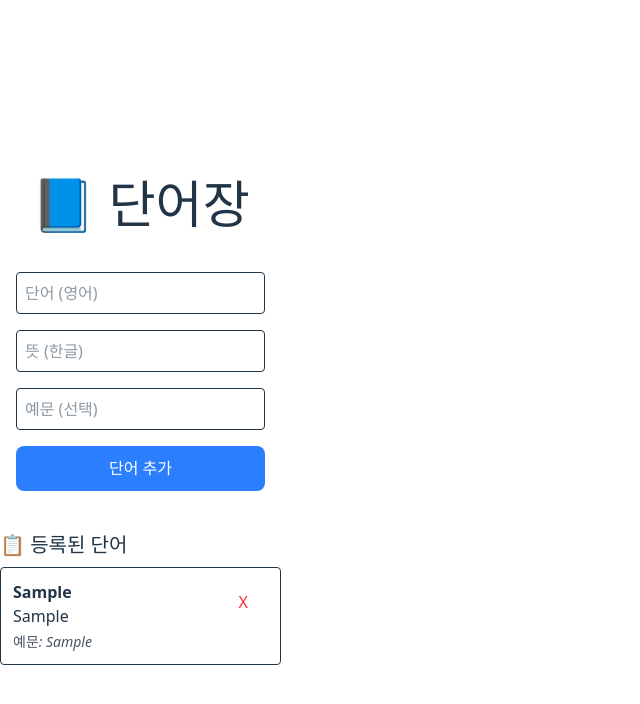
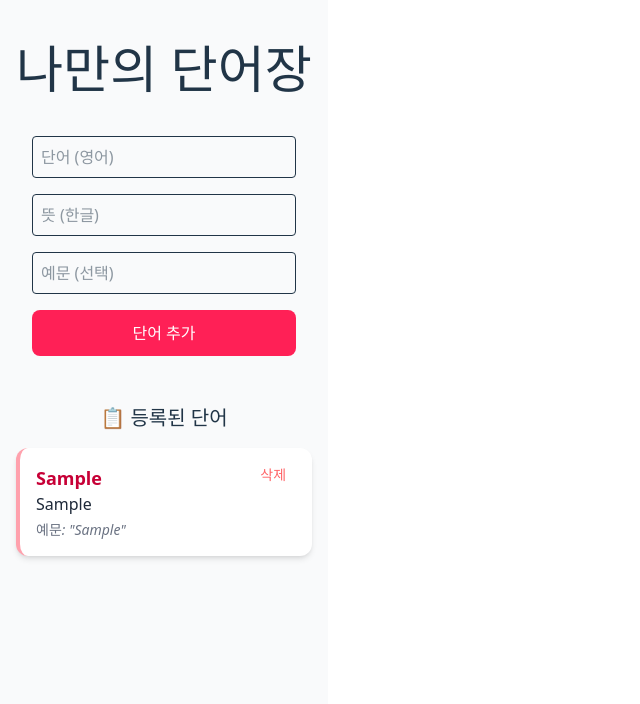
Before and after one commit to mandlake/vocab-app, a React (Vite) app: page / in a window 1280 px wide. Both pictures are taken after typing "Sample", "Sample", "Sample" into the empty fields and a click on the button "단어 추가". Shown: the top 704 px of the page, without its empty margins (0-640 px from the left). Built offline with nearby package versions, Linux system fonts and the light colour scheme.

Commit message:
style : 전체 레이아웃 중앙 정렬 및 카드 UI 적용

```diff
--- a/src/App.tsx
+++ b/src/App.tsx
@@ -5,7 +5,7 @@ import type { Word } from "./types/word";
 const App = () => {
   const [words, setWords] = useState<Word[]>([]);
 
-  // 로컬 스토리지에서 불러오기
+  // 저장된 단어 불러오기
   useEffect(() => {
     const saved = localStorage.getItem("vocab_words");
     if (saved) {
@@ -13,7 +13,7 @@ const App = () => {
     }
   }, []);
 
-  // 단어 추가 처리
+  // 단어 추가
   const handleAddWord = (word: Word) => {
     const updated = [...words, word];
     setWords(updated);
@@ -28,40 +28,52 @@ const App = () => {
   };
 
   return (
-    <div className="max-w-md mx-auto mt-10">
-      <h1 className="text-2xl font-bold text-center mb-6">📘 단어장</h1>
+    <>
+      <div className="min-h-screen bg-gray-50 flex flex-col items-center px-4 py-10">
+        <div className="w-full max-w-md">
+          <h1 className="text-3xl font-bold text-center mb-6">나만의 단어장</h1>
+
           <WordForm onAddWord={handleAddWord} />
 
-      <div className="mt-6">
-        <h2 className="text-xl font-semibold mb-2">📋 등록된 단어</h2>
+          <div className="mt-8">
+            <h2 className="text-xl font-semibold mb-4 text-center">
+              📋 등록된 단어
+            </h2>
+
             {words.length === 0 ? (
-          <p className="text-gray-500">등록된 단어가 없습니다.</p>
+              <p className="text-gray-500 text-center">
+                아직 등록된 단어가 없습니다.
+              </p>
             ) : (
-          <ul className="space-y-2">
+              <ul className="grid gap-4">
                 {words.map((word) => (
                   <li
                     key={word.id}
-                className="border rounded p-3 flex justify-between items-start">
-                <div>
-                  <p className="font-bold">{word.term}</p>
-                  <p>{word.meaning}</p>
+                    className="bg-white rounded-xl shadow-md p-4 relative border-l-4 border-rose-300">
+                    {/* 삭제 버튼 */}
+                    <button
+                      onClick={() => handleDeleteWord(word.id)}
+                      className="absolute top-2 right-2 text-red-400 hover:text-red-600 text-sm">
+                      삭제
+                    </button>
+
+                    <p className="text-lg font-semibold text-rose-700">
+                      {word.term}
+                    </p>
+                    <p className="text-gray-800">{word.meaning}</p>
                     {word.example && (
-                    <p className="text-sm text-gray-600 italic mt-1">
-                      예문: {word.example}
+                      <p className="text-sm text-gray-500 italic mt-1">
+                        예문: "{word.example}"
                       </p>
                     )}
-                </div>
-                <button
-                  onClick={() => handleDeleteWord(word.id)}
-                  className="text-red-500 hover:font-extrabold ml-4">
-                  X
-                </button>
                   </li>
                 ))}
               </ul>
             )}
           </div>
         </div>
+      </div>
+    </>
   );
 };
 
--- a/src/components/WordForm.tsx
+++ b/src/components/WordForm.tsx
@@ -61,7 +61,7 @@ const WordForm = ({ onAddWord }: WordFormProps) => {
         }
         className="border p-2 rounded"
       />
-      <button type="submit" className="bg-blue-500 text-white p-2 rounded">
+      <button type="submit" className="bg-rose-500 text-white p-2 rounded">
         단어 추가
       </button>
     </form>
```
Lines whose indentation alone changed are shown as unchanged.
